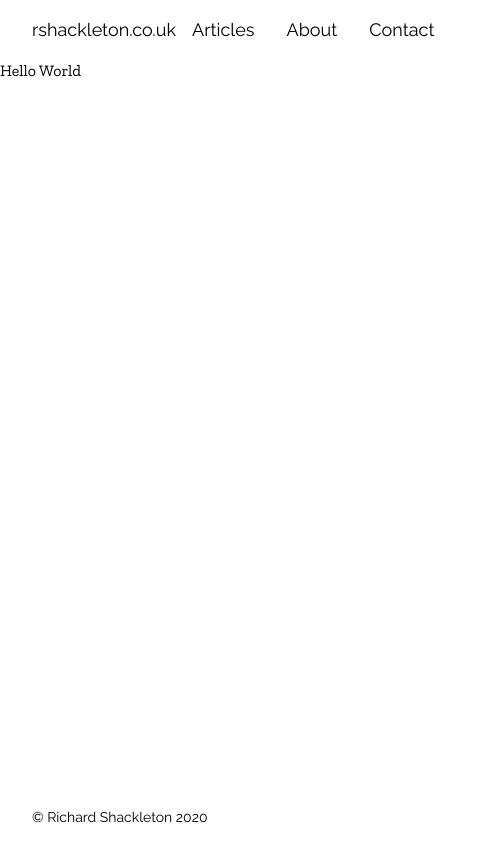
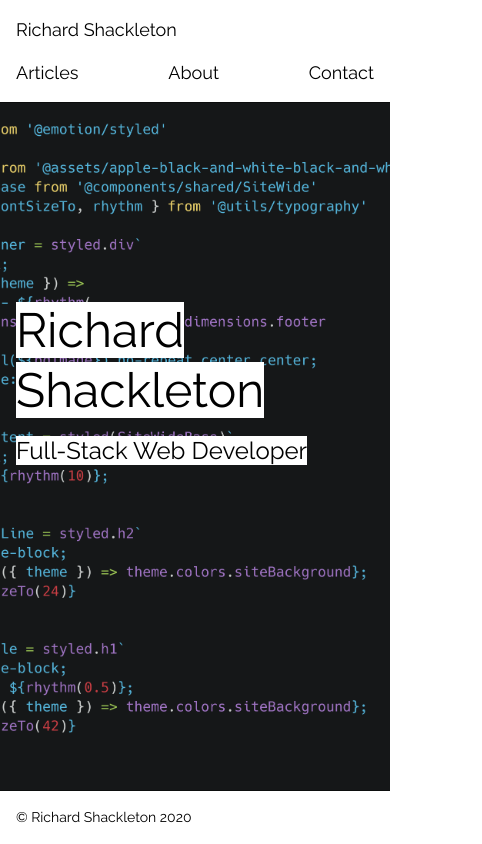
Before and after one commit to rshackleton/rshackleton.co.uk, a Next.js app: page / in a window 390 px wide. Shown: the whole page, 482 px wide, since content can reach past the window. Built offline with nearby package versions, Linux system fonts and the light colour scheme.

Commit message:
Create home page, include fade transitions

```diff
--- a/package.json
+++ b/package.json
@@ -8,6 +8,7 @@
     "start": "next start"
   },
   "dependencies": {
+    "framer-motion": "^2.6.6",
     "next": "9.5.3",
     "react": "16.13.1",
     "react-dom": "16.13.1",
--- a/src/components/Footer/index.tsx
+++ b/src/components/Footer/index.tsx
@@ -5,7 +5,7 @@ interface IFooterProps {}
 const Footer: React.FC<IFooterProps> = () => {
   return (
     <div className="font-heading bg-white text-sm">
-      <div className="site-wide flex-row-center justify-between">
+      <div className="site-wide flex flex-row items-center justify-between">
         <span className="py-4">
           &copy; Richard Shackleton{' '}
           {new Date().toLocaleString(undefined, {
--- a/src/components/Header/index.tsx
+++ b/src/components/Header/index.tsx
@@ -6,13 +6,13 @@ interface IHeaderProps {}
 const Header: React.FC<IHeaderProps> = () => {
   return (
     <header className="font-heading text-lg bg-white">
-      <div className="site-wide flex-row-center justify-between">
+      <div className="site-wide flex flex-col justify-center sm:flex-row sm:items-center sm:justify-between">
         <Link href="/">
-          <a className="py-4 hover:underline">rshackleton.co.uk</a>
+          <a className="py-4 hover:underline">Richard Shackleton</a>
         </Link>
 
-        <nav>
-          <ul className="flex-row-center justify-evenly">
+        <nav className="pb-4 sm:pb-0">
+          <ul className="flex flex-row items-center justify-between -mx-4 sm:mx-0">
             <li className="mx-4">
               <Link href="/articles">
                 <a className="hover:underline">Articles</a>
--- a/src/pages/_app.tsx
+++ b/src/pages/_app.tsx
@@ -1,18 +1,24 @@
+import { AnimatePresence, motion } from 'framer-motion';
 import type { AppProps } from 'next/app';
+import React from 'react';
 
 import '@/styles/index.css';
 
+import Footer from '@/components/Footer';
 import Header from '@/components/Header';
-import Footer from '@/components/Footer';
 
-function MyApp({ Component, pageProps }: AppProps) {
+interface IMyAppProps extends AppProps {}
+
+const MyApp: React.FC<IMyAppProps> = ({ Component, pageProps, router: { route } }) => {
   return (
     <main className="main-container">
       <Header />
-      <Component {...pageProps} />
+      <AnimatePresence exitBeforeEnter>
+        <Component {...pageProps} key={route} />
+      </AnimatePresence>
       <Footer />
     </main>
   );
-}
+};
 
 export default MyApp;
--- /dev/null
+++ b/src/pages/about.tsx
@@ -0,0 +1,14 @@
+import { motion } from 'framer-motion';
+import React from 'react';
+
+interface IAboutProps {}
+
+const About: React.FC<IAboutProps> = () => {
+  return (
+    <motion.div initial={{ opacity: 0 }} animate={{ opacity: 1 }} exit={{ opacity: 0 }}>
+      About
+    </motion.div>
+  );
+};
+
+export default About;
--- /dev/null
+++ b/src/pages/articles.tsx
@@ -0,0 +1,14 @@
+import { motion } from 'framer-motion';
+import React from 'react';
+
+interface IArticlesProps {}
+
+const Articles: React.FC<IArticlesProps> = () => {
+  return (
+    <motion.div initial={{ opacity: 0 }} animate={{ opacity: 1 }} exit={{ opacity: 0 }}>
+      Articles
+    </motion.div>
+  );
+};
+
+export default Articles;
--- /dev/null
+++ b/src/pages/contact.tsx
@@ -0,0 +1,14 @@
+import { motion } from 'framer-motion';
+import React from 'react';
+
+interface IContactProps {}
+
+const Contact: React.FC<IContactProps> = () => {
+  return (
+    <motion.div initial={{ opacity: 0 }} animate={{ opacity: 1 }} exit={{ opacity: 0 }}>
+      Contact
+    </motion.div>
+  );
+};
+
+export default Contact;
--- a/src/pages/index.tsx
+++ b/src/pages/index.tsx
@@ -1,3 +1,33 @@
-export default function Home() {
-  return <p>Hello World</p>;
-}
+import { motion } from 'framer-motion';
+import React from 'react';
+
+interface IHomeProps {}
+
+const Home: React.FC<IHomeProps> = () => {
+  return (
+    <motion.div
+      className="relative flex items-center bg-black"
+      initial={{ opacity: 0 }}
+      animate={{ opacity: 1 }}
+      exit={{ opacity: 0 }}
+    >
+      <img
+        className="absolute top-0 left-0 w-full h-full object-cover object-center z-0"
+        src="carbon.png"
+        alt=""
+      />
+      <div className="relative site-wide mb-32 z-10">
+        <div className="flex flex-col items-start justify-start w-auto">
+          <h1 className="font-heading text-5xl leading-tight mb-4">
+            <span className="bg-white">Richard Shackleton</span>
+          </h1>
+          <h2 className="font-heading text-2xl leading-tight">
+            <span className="bg-white">Full-Stack Web Developer</span>
+          </h2>
+        </div>
+      </div>
+    </motion.div>
+  );
+};
+
+export default Home;
--- a/src/styles/index.css
+++ b/src/styles/index.css
@@ -9,9 +9,11 @@
 }
 
 .site-wide {
-  @apply max-w-screen-xxl mx-auto px-8;
+  @apply max-w-screen-xxl mx-auto px-4 w-full;
 }
 
-.flex-row-center {
-  @apply flex flex-row items-center;
+@screen sm {
+  .site-wide {
+    @apply px-8;
+  }
 }
```
Also changed, not shown: public/carbon.png (added), 1 other file (tests, documents, lock files or other folders).
